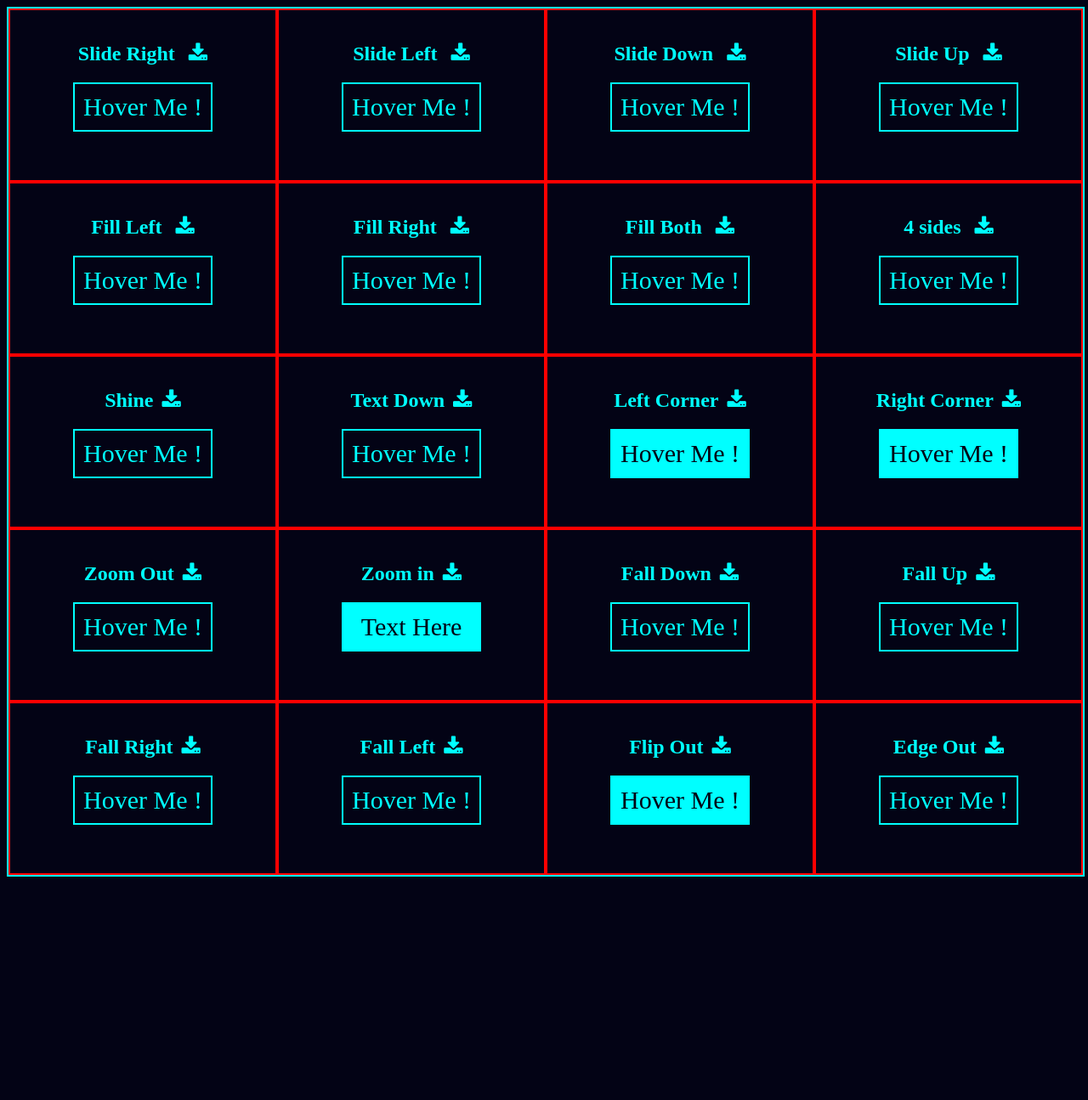
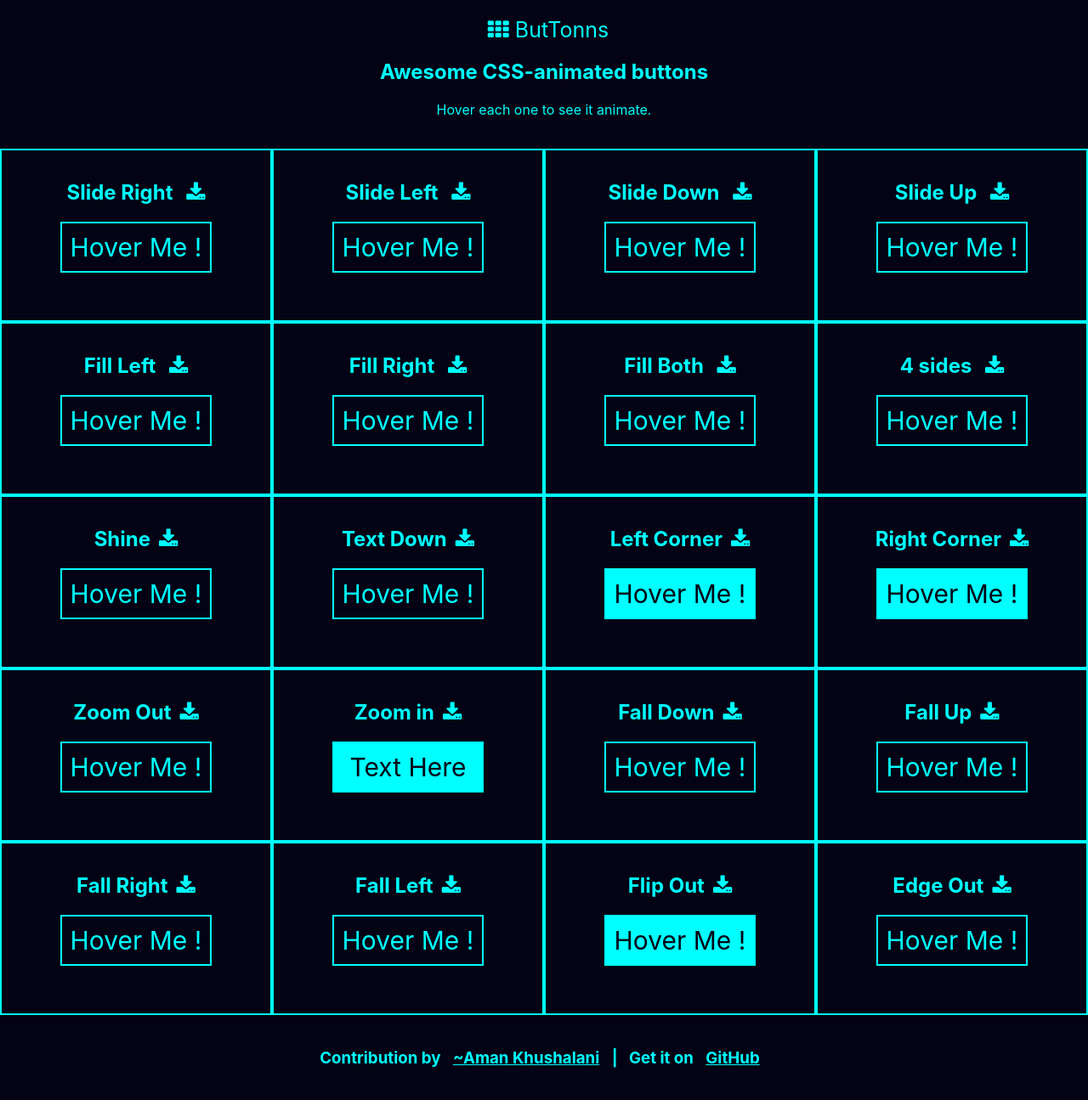
Before and after one commit to AmanKhushalani/AmanKhushalani.github.io, a PHP site: page / in a window 1280 px wide. Shown: the whole page at 85% size. Before the commit the page ends 1032 px from the top, so only its background shows below. Run offline with PHP 8.4, Linux system fonts and the light colour scheme.

Commit message:
Adjusted header and footer

```diff
--- a/HoverEffects/button1.css
+++ b/HoverEffects/button1.css
@@ -1,6 +1,9 @@
 :root{
     --color : rgb(3, 3, 21);
 }
+
+
+
 
 #button1{
     text-decoration: none;
--- a/HoverEffects/index.html
+++ b/HoverEffects/index.html
@@ -21,6 +21,12 @@
     }
 </style>
 <body>
+
+    <header>
+        <a id="button"> <i class="fa fa-th" ></i> ButTonns</a>
+        <h2 style="color: aqua;">Awesome CSS-animated buttons</h2>
+        <p style="color: aqua;">Hover each one to see it animate.</p>
+    </header>
 
     <div id="container">
 
@@ -163,5 +169,20 @@
 
     </div>
 
+    <footer>
+        <style>
+            .links{
+                text-decoration: underline;
+                margin-left:10px;
+                margin-right:10px;
+                cursor: pointer;
+            }
+        </style>
+        <h3 style="text-align: center; color: aqua; padding: 20px;">
+            Contribution by <a class="links">~Aman Khushalani</a> | &nbsp; Get it on <a class="links">GitHub</a>
+        </h3>
+
+    </footer>
+
 </body>
 </html>
--- a/HoverEffects/stylesheet.css
+++ b/HoverEffects/stylesheet.css
@@ -1,15 +1,33 @@
 :root{
     --color : rgb(3, 3, 21);
+    font-family: -apple-system, BlinkMacSystemFont, 'Segoe UI', Roboto, Oxygen, Ubuntu, Cantarell, 'Open Sans', 'Helvetica Neue', sans-serif;
+}
+
+::-webkit-scrollbar {
+    display: none;
 }
 
 body{
     background-color: var(--color);
+    margin: 0;
+}
+header{
+    text-align: center;
+    padding: 20px;
+}
+#button{
+    text-decoration: none;
+    color: aqua;
+    font-size: 25px;
+    padding: 10px;
+    cursor: pointer;
+    overflow: hidden;
+    transition: all 500ms ease;
 }
 
 #container{
     width: 100%;
     position: relative;
-    border: 2px solid aqua;
     display: grid;
 }
 
@@ -40,7 +58,7 @@ body{
 }
 .box{
     height: 200px;
-    border: 2px solid red;
+    border: 2px solid aqua;
     display: flex;
     color: aqua;
     flex-direction: column;
```
